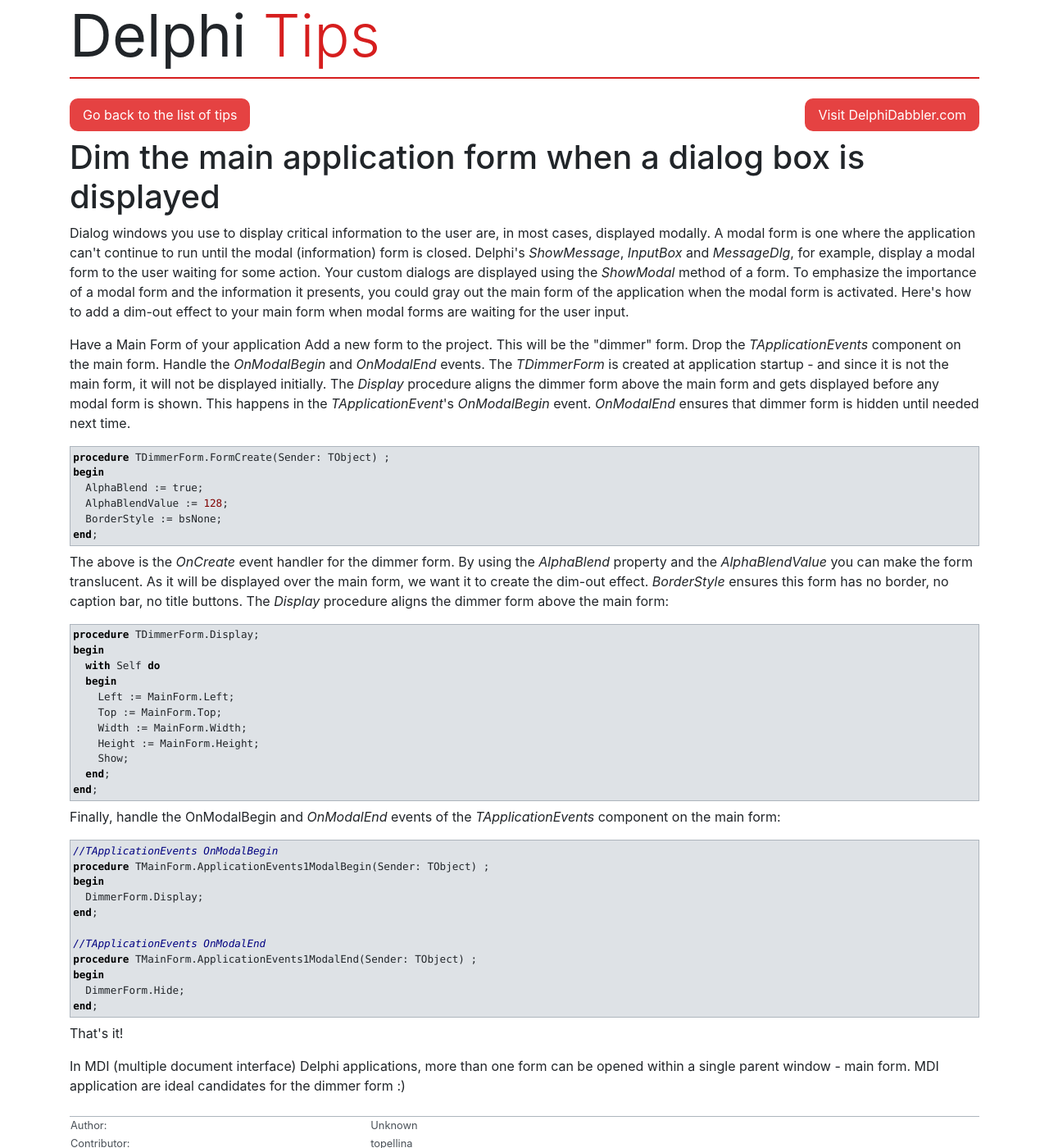
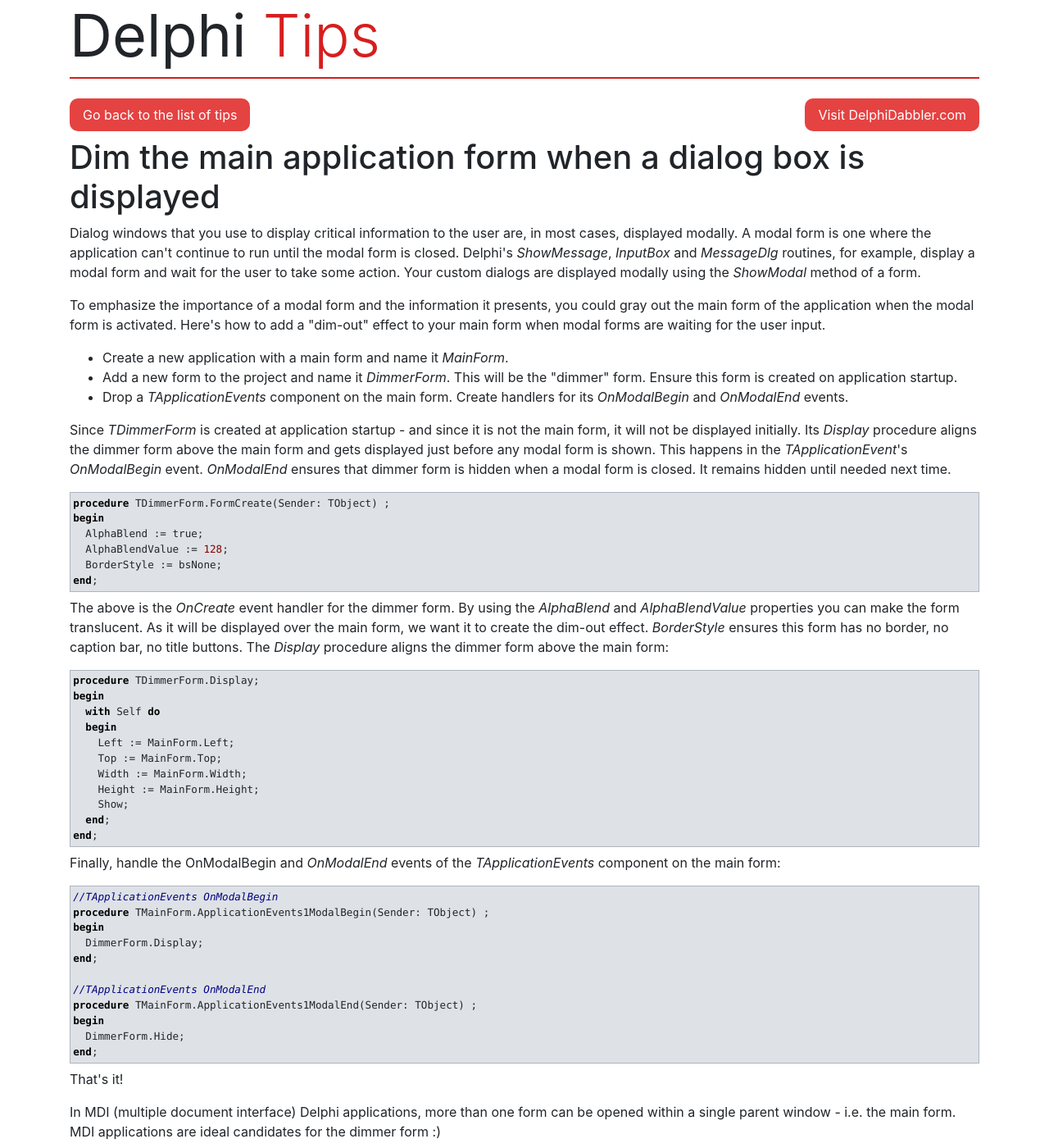
Before and after one commit to delphidabbler/delphi-tips, a Jekyll site: the page built from docs/_tips/228.html, in a window 1280 px wide and 1400 px high. Shown: the whole window at 82% size. Built offline with Jekyll 4.4.1, drawn with Linux system fonts in a browser that asks for light colours.

Commit message:
Overhaul text of tip 228. Fixes #36

```diff
--- a/docs/_tips/228.html
+++ b/docs/_tips/228.html
@@ -8,29 +8,35 @@
 
 
 <p>
-  Dialog windows you use to display critical information to the user are, in
+  Dialog windows that you use to display critical information to the user are, in
   most cases, displayed modally. A modal form is one where the application can't
-  continue to run until the modal (information) form is closed. Delphi's
-  <var>ShowMessage</var>, <var>InputBox</var> and <var>MessageDlg</var>, for
-  example, display a modal form to the user waiting for some action. Your custom
-  dialogs are displayed using the <var>ShowModal</var> method of a form. To
-  emphasize the importance of a modal form and the information it presents, you
+  continue to run until the modal form is closed. Delphi's
+  <var>ShowMessage</var>, <var>InputBox</var> and <var>MessageDlg</var> routines, for
+  example, display a modal form and wait for the user to take some action. Your custom
+  dialogs are displayed modally using the <var>ShowModal</var> method of a form.
+</p>
+<p>
+  To emphasize the importance of a modal form and the information it presents, you
   could gray out the main form of the application when the modal form is
-  activated. Here's how to add a dim-out effect to your main form when modal
+  activated. Here's how to add a &quot;dim-out&quot; effect to your main form when modal
   forms are waiting for the user input.
 </p>
 
+<ul>
+  <li>Create a new application with a main form and name it <var>MainForm</var>.</li>
+  <li>Add a new form to the project and name it <var>DimmerForm</var>. This will
+  be the &quot;dimmer&quot; form. Ensure this form is created on application startup.</li>
+  <li>Drop a <var>TApplicationEvents</var>
+  component on the main form. Create handlers for its  <var>OnModalBegin</var> and
+  <var>OnModalEnd</var> events.</li>
+</ul>
 <p>
-  Have a Main Form of your application Add a new form to the project. This will
-  be the &quot;dimmer&quot; form. Drop the <var>TApplicationEvents</var>
-  component on the main form. Handle the <var>OnModalBegin</var> and
-  <var>OnModalEnd</var> events. The <var>TDimmerForm</var> is created at
+  Since <var>TDimmerForm</var> is created at
   application startup - and since it is not the main form, it will not be
-  displayed initially. The <var>Display</var> procedure aligns the dimmer form
-  above the main form and gets displayed before any modal form is shown. This
+  displayed initially. Its <var>Display</var> procedure aligns the dimmer form
+  above the main form and gets displayed just before any modal form is shown. This
   happens in the <var>TApplicationEvent</var>'s <var>OnModalBegin</var> event.
-  <var>OnModalEnd</var> ensures that dimmer form is hidden until needed next
-  time.
+  <var>OnModalEnd</var> ensures that dimmer form is hidden when a modal form is closed. It remains hidden until needed next time.
 </p>
 
 <div class ="frame">
@@ -47,7 +53,7 @@
 
 <p>
   The above is the <var>OnCreate</var> event handler for the dimmer form. By
-  using the <var>AlphaBlend</var> property and the <var>AlphaBlendValue</var>
+  using the <var>AlphaBlend</var> and <var>AlphaBlendValue</var> properties
   you can make the form translucent. As it will be displayed over the main form,
   we want it to create the dim-out effect. <var>BorderStyle</var> ensures this
   form has no border, no caption bar, no title buttons. The <var>Display</var>
@@ -99,7 +105,7 @@
 
 <p>
   In MDI (multiple document interface) Delphi applications, more than one form
-  can be opened within a single parent window - main form. MDI application are
+  can be opened within a single parent window - i.e. the main form. MDI applications are
   ideal candidates for the dimmer form :)
 </p>
 <table class="infotable">
```
